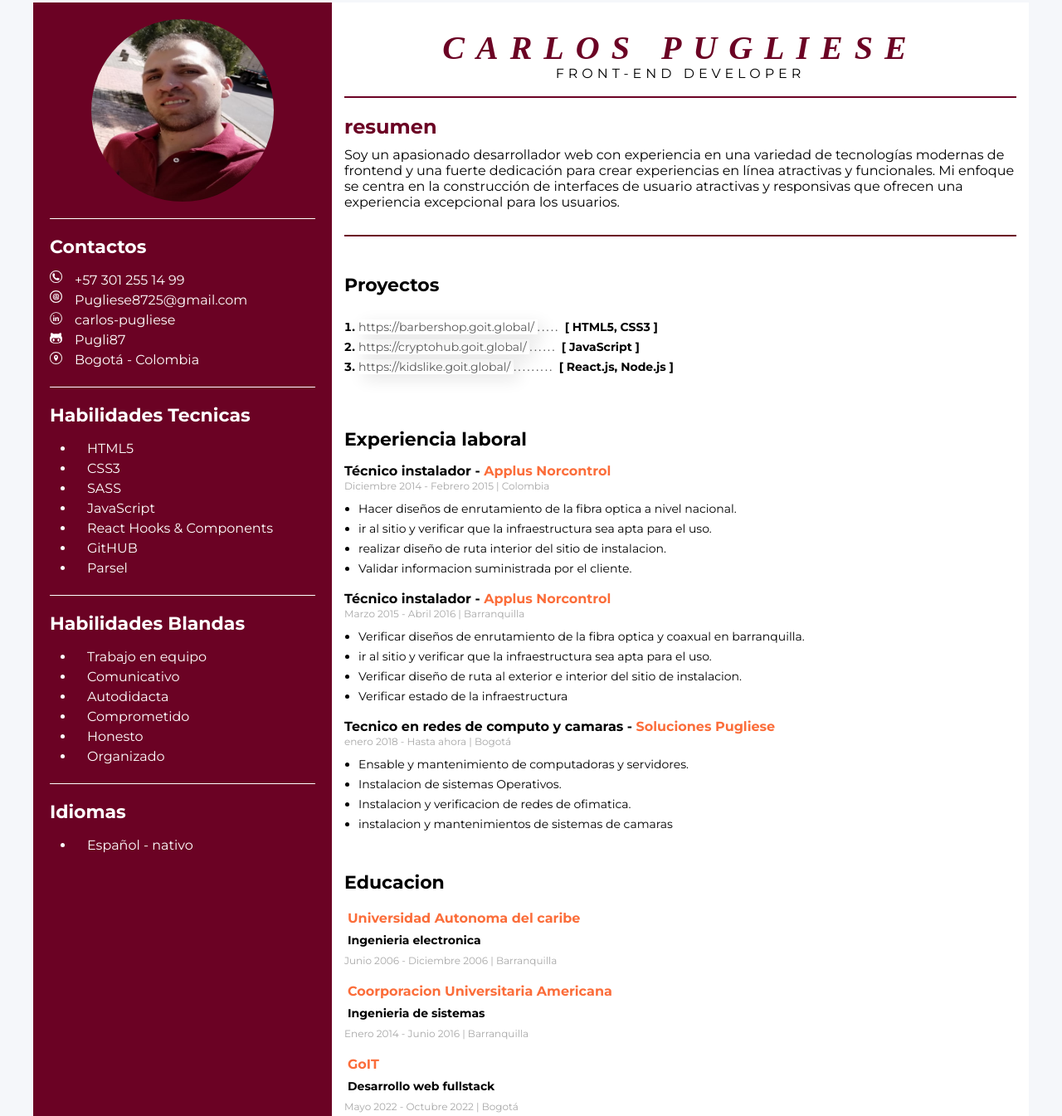
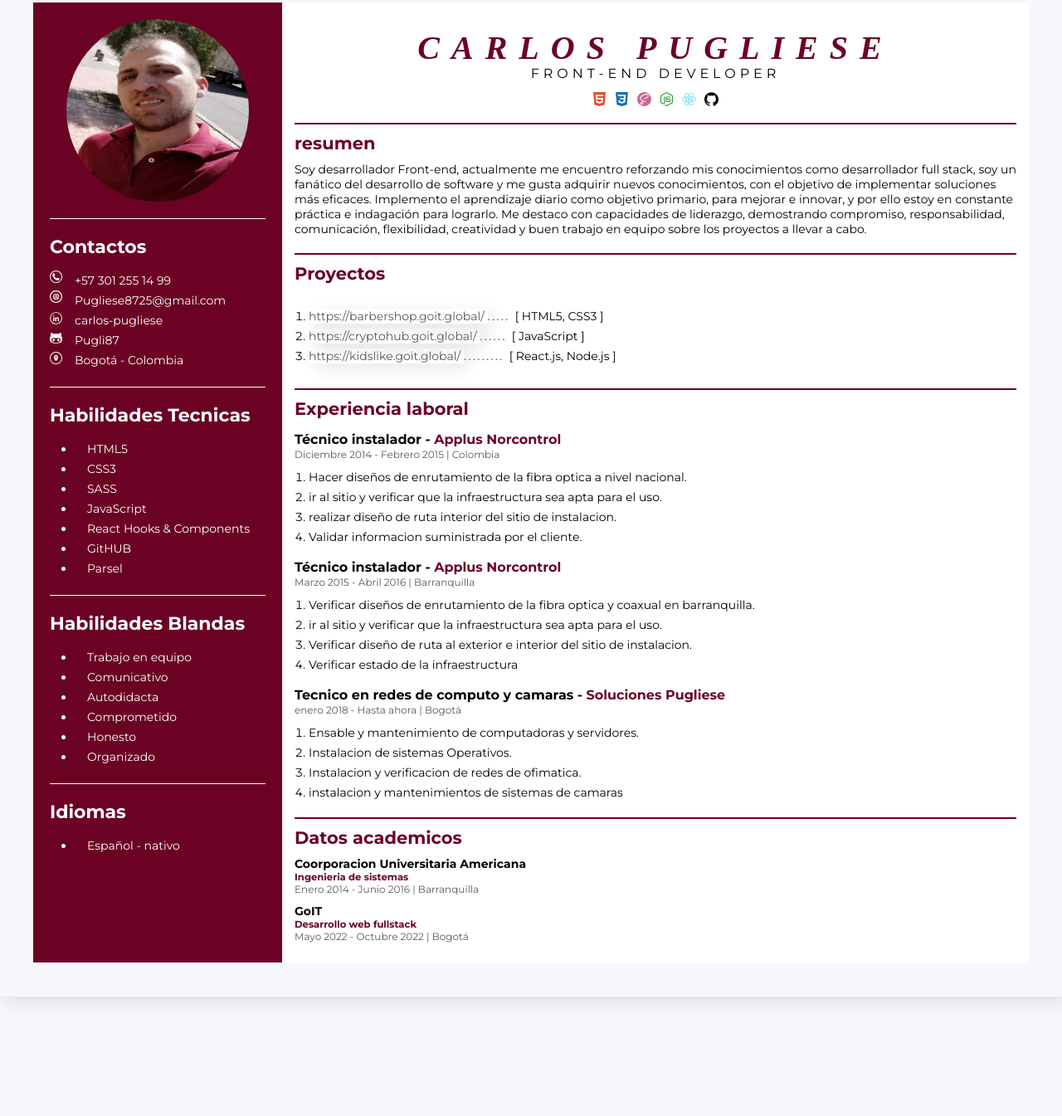
Before and after one commit to Pugli87/ProyectoCV, a website: page index.html in a window 1280 px wide. Shown: the part 77-1422 px from the top of the page at 83% size. After the commit the page ends 1318 px from the top, so only its background shows below. Drawn offline with Linux system fonts and the light colour scheme; a web font is replaced by a local one.

Commit message:
estilos en sass t bem para segunda seccion

```diff
--- a/index.html
+++ b/index.html
@@ -280,19 +280,48 @@
       <!-- Informacion general -->
       <section class="contain__info">
         <header class="header">
-          <h1 class="header__name">Carlos Pugliese</h1>
-          <p class="header__profession">Front-End Developer</p>
+          <div class="header__cont">
+            <h1 class="header__name">Carlos Pugliese</h1>
+            <p class="header__profession">Front-End Developer</p>
+          </div>
+          <div class="header__cont header__cont--svg">
+            <svg class="header__svg" width="17px" height="17px">
+              <use href="./imagenes/icons.svg#icon-html5"></use>
+            </svg>
+            <svg class="header__svg" width="17px" height="17px">
+              <use href="./imagenes/icons.svg#icon-css3"></use>
+            </svg>
+            <svg class="header__svg" width="17px" height="17px">
+              <use href="./imagenes/icons.svg#icon-sass"></use>
+            </svg>
+            <svg class="header__svg" width="17px" height="17px">
+              <use href="./imagenes/icons.svg#icon-node-dot-js"></use>
+            </svg>
+            <svg class="header__svg" width="17px" height="17px">
+              <use href="./imagenes/icons.svg#icon-react"></use>
+            </svg>
+            <svg class="header__svg" width="17px" height="17px">
+              <use href="./imagenes/icons.svg#icon-github"></use>
+            </svg>
+          </div>
+
         </header>
         <!-- Descripcion -->
         <div class="description">
           <h2 class="description__title">resumen</h2>
+
           <p class="description__paragraph">
-            Soy un apasionado desarrollador web con experiencia en una variedad
-            de tecnologías modernas de frontend y una fuerte dedicación para
-            crear experiencias en línea atractivas y funcionales. Mi enfoque se
-            centra en la construcción de interfaces de usuario atractivas y
-            responsivas que ofrecen una experiencia excepcional para los
-            usuarios. <!--Tengo una sólida base en tecnologías clave, que incluyen: -->
+            Soy desarrollador Front-end, actualmente me encuentro
+            reforzando mis conocimientos como desarrollador full stack,
+            soy un fanático del desarrollo de software y me gusta adquirir
+            nuevos conocimientos, con el objetivo de implementar soluciones
+            más eficaces. Implemento el aprendizaje diario como objetivo
+            primario, para mejorar e innovar, y por ello estoy en constante
+            práctica e indagación para lograrlo. Me destaco con capacidades
+            de liderazgo, demostrando compromiso, responsabilidad,
+            comunicación, flexibilidad, creatividad y buen trabajo en equipo
+            sobre los proyectos a llevar a cabo.
+            <!--Tengo una sólida base en tecnologías clave, que incluyen: -->
           </p>
           <!-- <ul class="description__list">
             <li class="description__item">
@@ -363,51 +392,51 @@
         </div>
 
         <!-- Proyectos -->
-        <div class="proyectos">
-          <h3 class="titulo-seccion-principal">Proyectos</h3>
-          <ol class="lista-proyectos">
+        <div class="projects">
+          <h2 class="projects__title">Proyectos</h2>
+          <ol class="projects__list">
             <!--Etiqueta de lista ordenada-->
-            <li>
+            <li class="projects__item">
               <a
-                class="enlace-proyectos"
+                class="projects__link"
                 href="https://barbershop.goit.global/"
               >
                 https://barbershop.goit.global/
               </a>
-              <span class="puntos-proyectos">..... </span>
+              <span class="projects__span">..... </span>
               <span>[ HTML5, CSS3 ]</span>
               <!--span= dar estilo a una fuente-->
             </li>
-            <li>
-              <a class="enlace-proyectos" href="https://cryptohub.goit.global/">
+            <li class="projects__item">
+              <a class="projects__link" href="https://cryptohub.goit.global/">
                 https://cryptohub.goit.global/
               </a>
-              <span class="puntos-proyectos">...... </span>
+              <span class="projects__span">...... </span>
               <span>[ JavaScript ]</span>
             </li>
-            <li>
-              <a class="enlace-proyectos" href="https://kidslike.goit.global/">
+            <li class="projects__item">
+              <a class="projects__link" href="https://kidslike.goit.global/">
                 https://kidslike.goit.global/
               </a>
-              <span class="puntos-proyectos">......... </span>
+              <span class="projects__span">......... </span>
               <span>[ React.js, Node.js ]</span>
             </li>
           </ol>
         </div>
 
         <!-- Experiencia laboral -->
-        <div class="experiencia-laboral">
-          <h3 class="titulo-seccion-principal">Experiencia laboral</h3>
+        <div class="experience">
+          <h2 class="experience__title">Experiencia laboral</h2>
           <!-- Experiencia 1 -->
           <div class="experiencia-1">
-            <h4 class="puesto-empresa">
+            <h4 class="experience__charge">
               Técnico instalador -
-              <span class="texto-naranja">Applus Norcontrol </span>
+              <span class="experience__span">Applus Norcontrol </span>
             </h4>
-            <p class="periodo-experiencia">
+            <p class="experience__paragraph">
               Diciembre 2014 - Febrero 2015 | Colombia
             </p>
-            <ul class="lista-experiencia">
+            <ol class="experience__list">
               <!--Etiqueta lista no ordenada-->
               <li>
                 Hacer diseños de enrutamiento de la fibra optica a nivel
@@ -421,18 +450,18 @@
                 realizar diseño de ruta interior del sitio de instalacion.
               </li>
               <li>Validar informacion suministrada por el cliente.</li>
-            </ul>
+            </ol>
           </div>
           <!-- Experiencia 2 -->
           <div>
-            <h4 class="puesto-empresa">
+            <h4 class="experience__charge">
               Técnico instalador -
-              <span class="texto-naranja">Applus Norcontrol</span>
+              <span class="experience__span">Applus Norcontrol</span>
             </h4>
-            <p class="periodo-experiencia">
+            <p class="experience__paragraph">
               Marzo 2015 - Abril 2016 | Barranquilla
             </p>
-            <ul class="lista-experiencia">
+            <ol class="experience__list">
               <li>
                 Verificar diseños de enrutamiento de la fibra optica y coaxual
                 en barranquilla.
@@ -446,56 +475,45 @@
                 instalacion.
               </li>
               <li>Verificar estado de la infraestructura</li>
-            </ul>
+            </ol>
           </div>
           <!-- Experiencia 3 -->
           <div>
-            <h4 class="puesto-empresa">
+            <h4 class="experience__charge">
               Tecnico en redes de computo y camaras -
-              <span class="texto-naranja">Soluciones Pugliese</span>
+              <span class="experience__span">Soluciones Pugliese</span>
             </h4>
-            <p class="periodo-experiencia">enero 2018 - Hasta ahora | Bogotá</p>
-            <ul class="lista-experiencia">
+            <p class="experience__paragraph">enero 2018 - Hasta ahora | Bogotá</p>
+            <ol class="experience__list">
               <li>Ensable y mantenimiento de computadoras y servidores.</li>
               <li>Instalacion de sistemas Operativos.</li>
               <li>Instalacion y verificacion de redes de ofimatica.</li>
               <li>instalacion y mantenimientos de sistemas de camaras</li>
-            </ul>
+            </ol>
           </div>
         </div>
 
-        <!-- Educacion -->
-        <div>
+        <!-- Estudios -->
+        <div class="study">
+          <h2 class="study__title">Datos academicos</h2>
           <!-- Estudio 1 -->
-          <h3 class="titulo-seccion-principal">Educacion</h3>
-          <div>
-            <h4 class="nombre-universidad">
-              <span class="texto-naranja">Universidad Autonoma del caribe</span>
+          <div class="study__cont">
+            <h4 class="study__university">
+              <span>Coorporacion Universitaria Americana</span
+              >
             </h4>
-            <h5 class="nombre-carrera">Ingenieria electronica</h5>
-            <p class="periodo-experiencia">
-              Junio 2006 - Diciembre 2006 | Barranquilla
+            <h5 class="study__professional">Ingenieria de sistemas</h5>
+            <p class="study__paragraph">
+              Enero 2014 - Junio 2016 | Barranquilla
             </p>
-          </div>
+          </div class="study__cont">
           <!-- Estudio 2 -->
           <div>
-            <h4 class="nombre-universidad">
-              <span class="texto-naranja"
-                >Coorporacion Universitaria Americana</span
-              >
+            <h4 class="study__university">
+              <span>GoIT</span>
             </h4>
-            <h5 class="nombre-carrera">Ingenieria de sistemas</h5>
-            <p class="periodo-experiencia">
-              Enero 2014 - Junio 2016 | Barranquilla
-            </p>
-          </div>
-          <!-- Estudio 3 -->
-          <div>
-            <h4 class="nombre-universidad">
-              <span class="texto-naranja">GoIT</span>
-            </h4>
-            <h5 class="nombre-carrera">Desarrollo web fullstack</h5>
-            <p class="periodo-experiencia">Mayo 2022 - Octubre 2022 | Bogotá</p>
+            <h5 class="study__professional">Desarrollo web fullstack</h5>
+            <p class="study__paragraph">Mayo 2022 - Octubre 2022 | Bogotá</p>
           </div>
         </div>
       </section>
--- a/package.json
+++ b/package.json
@@ -9,7 +9,7 @@
   "keywords": [],
   "author": "",
   "license": "ISC",
-  "dependencies": {
-    "sass": "^1.65.1"
+  "devDependencies": {
+    "sass": "^1.66.1"
   }
 }
--- a/sass/style.scss
+++ b/sass/style.scss
@@ -1,3 +1,8 @@
+$primaryColor: #fff;
+$secundColor: #6B0224;
+$backgroundColor: #F5F7FA;
+$boxShadow: 6px 6px 20px rgba(0, 0, 0, 0.1);
+$grayColor: #595959;
 
 *,
 *::before,
@@ -8,8 +13,9 @@
 }
 
 .body{
+  font-size: 14px;
   margin: 40px auto;
-  background-color: #E5E5E5;;
+  background-color: $backgroundColor;
   font-family: 'Montserrat','Arial';
 }
 
@@ -32,39 +38,38 @@ a{
 /* ------------------------------------------------------ */
 
 .contain{
-  box-shadow: 6px 6px 20px rgba(0, 0, 0, 0.1);
+  box-shadow: $boxShadow;
   display: flex;
-  background-color: white;
+  background-color: $primaryColor;
   width: 1280px;
   margin: 40px auto;
   margin-top: 19px;
   margin-bottom: 25px;
-  border: 40px solid #F5F7FA;
+  border: 40px solid $backgroundColor;
 
   &__contact{
-    width: 30%;
+    width: 25%;
     padding: 0 20px;
-    background-color: #6B0224;
-    border-bottom: 1px solid white;
+    background-color: $secundColor;
+    border-bottom: 1px solid $primaryColor;
   }
 
   &__info{
-    width: 70%;
+    width: 75%;
     padding: 15px;
   }
 }
-
 
 /* ------------------------------------------------------- */
 /* ----------------- Informacion lateral ----------------- */
 /* ------------------------------------------------------- */
 
 .features{
-  color: white;
+  color: $primaryColor;
 
   &__cont-img{
     padding: 20px 0;
-    border-bottom: 1px solid white;
+    border-bottom: 1px solid $primaryColor;
   }
 
   &__img{
@@ -117,7 +122,7 @@ a{
 
   &__svg{
     margin-right: 15px;
-    fill: white;
+    fill: $primaryColor;
   }
 
   &__paragraph{
@@ -176,10 +181,6 @@ a{
 /* --------------------- Informacion general --------------------- */
 /* --------------------------------------------------------------- */
 
-/* ------------------- */
-/* Descripcion*/
-/* ------------------- */
-
 .header{
   display: flex;
   text-transform: uppercase;
@@ -187,18 +188,33 @@ a{
   justify-content: center;
   align-items: center;
   padding: 15px;
-  border-bottom: 2px solid #6B0224;
+  border-bottom: 2px solid $secundColor;
+
+  &__cont{
+    display: flex;
+    flex-direction: column;
+    justify-content: center;
+    align-items: center;
+    &--svg{
+      flex-direction: row;
+      margin-bottom: 5px;
+    }
+  }
+
+  &__svg{
+    &:not(:last-child){
+      margin-right: 10px;
+    }
+  }
 
   &__name{
-    color: #6B0224;
-    font-style: normal;
+    color: $secundColor;
     font-weight: 700;
     font-size: 40px;
     line-height: 49px;
     font-family: 'Tilt Prism';
     font-style: italic;
     letter-spacing: 14px;
-
   }
 
   &__profession{
@@ -208,15 +224,16 @@ a{
     font-size: 16px;
     line-height: 24px;
     letter-spacing: 5px;
+    margin-bottom: 10px;
   }
 }
 
 .description{
-  border-bottom: 2px solid #6B0224;
-  padding: 20px 0;
+  border-bottom: 2px solid $secundColor;
+  padding: 10px 0;
   &__title{
     margin-bottom: 10px ;
-    color: #6B0224;
+    color: $secundColor;
   }
   &__item{
     list-style: none;
@@ -233,94 +250,100 @@ a{
   }
 }
 
-.descripcion-profesion{
-  font-size: 14px;
-  font-weight: 700;
+/* Lista Proyectos */
+.projects{
+  border-bottom: 2px solid $secundColor;
+  padding: 10px 0;
+
+  &__title{
+    @extend .description__title;
   }
 
-/* Secciones Principales */
-
-.titulo-seccion-principal{
-  font-style: normal;
-  font-weight: 700;
-  font-size: 22px;
-  line-height: 27px;
-  margin-top: 45px;
-  margin-bottom: 8px;
+  &__list {
+    padding: 17px;
   }
 
-.texto-naranja{
-  color: #FB6D3A;
-}
-.periodo-experiencia{
-  font-style: normal;
+  &__link{
     font-weight: 400;
-  font-size: 12px;
-  line-height: 15px;
-  color: #A8A8A8;
+    line-height: 24px;
+    color: $grayColor;
+    box-shadow: $boxShadow;
   }
 
-
-/* Lista Proyectos */
-
-
-.lista-proyectos {
-  font-style: normal;
-  font-weight: 700;
-  font-size: 14px;
-  line-height: 24px;
-  padding: 17px;
-}
-.enlace-proyectos{
-  font-style: normal;
-  font-weight: 400;
-  font-size: 14px;
-  line-height: 24px;
-  color: #595959;
-  box-shadow: 6px 6px 20px rgba(0, 0, 0, 0.1);
-}
-.puntos-proyectos{
-  font-style: normal;
+  &__span{
     font-weight: 400;
     font-size: 16px;
     line-height: 24px;
     letter-spacing: 2px;
-  color: #595959;
+    color: $grayColor;
+  }
 }
 
 /* Seccion experiencia-laboral */
-.puesto-empresa{
-  font-style: normal;
-  font-weight: 700;
+.experience{
+  border-bottom: 2px solid $secundColor;
+  padding: 10px 0;
+
+  &__title{
+    @extend .description__title;
+  }
+
+  &__university{
+  margin-left: 4px;
+  margin-top: 20px;
+  font-size: 16px;
+  line-height: 20px;
+  }
+
+  &__charge{
     font-size: 16px;
     line-height: 20px;
     margin-top: 15px;
   }
 
-.lista-experiencia{
+  &__span{
+    color: $secundColor;
+  }
+
+  &__professional{
+    margin: 8px 4px;
+    line-height: 17px;
+  }
+
+  &__paragraph{
+    font-weight: 400;
+    font-size: 12px;
+    line-height: 15px;
+    color: $grayColor;
+  }
+
+  &__list{
     margin: 8px 0px;
-  font-style: normal;
     font-weight: 400;
-  font-size: 14px;
     line-height: 24px;
     padding: 0px 17px;
   }
-
-/* Seccion educacion */
-
-.nombre-universidad {
-  margin-left: 4px;
-  margin-top: 20px;
-  font-style: normal;
-  font-weight: 700;
-  font-size: 16px;
-  line-height: 20px;
 }
 
-.nombre-carrera{
-  margin: 8px 4px;
-  font-style: normal;
-  font-weight: 700;
-  font-size: 14px;
-  line-height: 17px;
+/* Seccion estudios */
+.study{
+  padding: 10px 0;
+  &__cont{
+    &:not(:last-child){
+      margin-bottom: 10px;
     }
+  }
+  &__title{
+    @extend .description__title;
+  }
+  &__university{
+    color: #000;
+  }
+  &__professional{
+    color: $secundColor;
+
+  }
+  &__paragraph{
+    @extend .experience__paragraph
+  }
+}
```
Also changed, not shown: Imagenes/icons.svg (added), css/style.css, 2 other files. Lines whose indentation alone changed are shown as unchanged.
